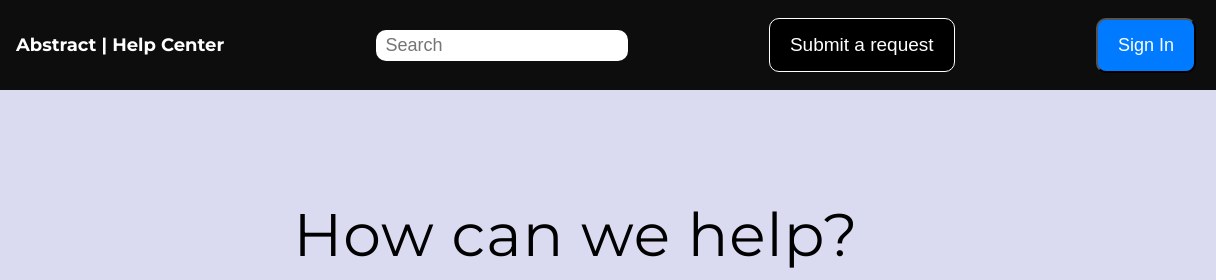
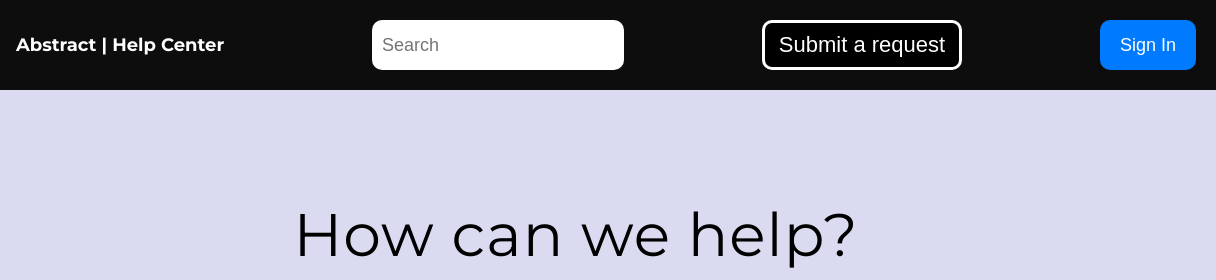
Before and after one commit to Harshh-byte/Project-Abstract, a plain HTML site: page index.html in a window 1280 px wide. Shown: the top 280 px of the page, 64-1280 px from the left. Drawn offline with Linux system fonts and the light colour scheme.

Commit message:
Minor Changes

```diff
--- a/style.css
+++ b/style.css
@@ -44,12 +44,13 @@ body {
 .right-section {
     display: flex;
     align-items: center;
-    gap: 20px;
+    justify-content: flex-end;
 }
 
 .search {
     border-radius: 10px;
     padding: 15px 20px;
+    height: 50px;
     font-size: large;
     border: none;
     outline: none;
@@ -58,22 +59,25 @@ body {
 .request {
     border-radius: 10px;
     background-color: black;
-    border: 1px solid white;
     color: #fff;
-    padding: 15px 20px;
-    font-size: 19px;
-    ;
+    /* padding: 15px 20px; */
+    width: 200px;
+    font-size: 22px;
     cursor: pointer;
+    border: 3px solid white;
+    height: 50px;
 }
 
 .sign-in {
     border-radius: 10px;
+    border: none;
     background-color: #007bff;
     padding: 15px 20px;
     color: #fff;
     font-size: 18px;
     cursor: pointer;
     transition: background-color 0.2s ease;
+    height: 50px;
 }
 
 .sign-in:hover {
```
